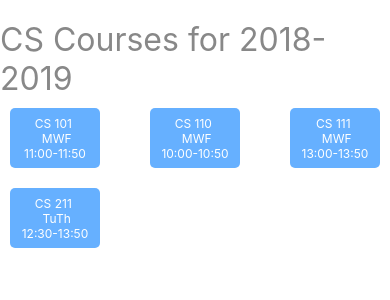
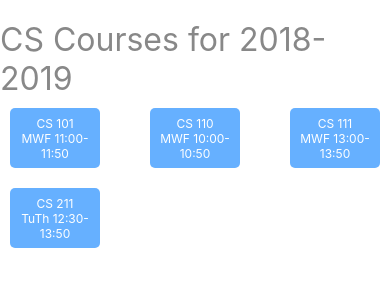
Before and after one commit to Zhihan1996/Scheduler, a React Native app: screen / in a window 390 px wide. Shown: the top 300 px of the page. Built offline with nearby package versions, Linux system fonts and the light colour scheme.

Commit message:
modulize

```diff
--- a/App.js
+++ b/App.js
@@ -1,5 +1,6 @@
 import React from 'react';
-import { StyleSheet, Text, View, TouchableOpacity, SafeAreaView, ScrollView } from 'react-native';
+import { StyleSheet, Text, View, SafeAreaView } from 'react-native';
+import CourseList from './components/CourseList';
 
 
 const schedule = {
@@ -32,25 +33,7 @@ const Banner = ({title}) => (
   <Text style={styles.bannerStyle}>{title}</Text>
 )
 
-const CourseList = ({courses}) => (
-  <ScrollView>
-    <View style={styles.courseList}>
-      {courses.map(course => <Course key={course.id} course={course} />)}
-    </View>
-  </ScrollView>
-)
 
-const getCourseNumber = course => (
-  course.id.slice(1)
-);
-
-const Course = ({course}) => (
-  <TouchableOpacity style={styles.courseButton}>
-    <Text style={styles.courseText}>
-      {`CS ${getCourseNumber(course)} \n ${course.meets}`}
-    </Text>
-  </TouchableOpacity>
-);
 
 const App = () => {
   return (
@@ -72,29 +55,6 @@ const styles = StyleSheet.create({
     color: '#888',
     fontSize: 32,
   },
-  courseList: {
-    flex: 1,
-    flexDirection: 'row',
-    flexWrap: 'wrap',
-    alignItems: 'center',
-    justifyContent: 'space-between',
-  },
-  courseButton: {
-    borderRadius: 5,
-    justifyContent: 'center',
-    alignItems: 'center',
-    margin: 10,
-    height: 60,
-    padding: 10,
-    minWidth: 90,
-    maxWidth: 90,
-    backgroundColor: '#66b0ff',
-  },
-  courseText:{
-    color: '#fff',
-    fontSize: 12,
-    textAlign: 'center',
-  },
 });
 
 export default App;
--- /dev/null
+++ b/components/Course.js
@@ -0,0 +1,36 @@
+import React from 'react';
+import { StyleSheet, Text, TouchableOpacity } from 'react-native';
+
+const getCourseNumber = course => (
+  course.id.slice(1)
+)
+
+const Course = ({course}) => (
+  <TouchableOpacity style={styles.courseButton}>
+    <Text style={styles.courseText}>
+      {`CS ${getCourseNumber(course)}\n${course.meets}`}
+    </Text>
+  </TouchableOpacity>
+);
+
+const styles = StyleSheet.create({
+  courseButton: {
+    flex: 1,
+    borderRadius: 5,
+    justifyContent: 'center',
+    alignItems: 'center',
+    margin: 10,
+    height: 60,
+    padding: 10,
+    minWidth: 90,
+    maxWidth: 90,
+    backgroundColor: '#66b0ff',
+  },
+  courseText:{
+    color: '#fff',
+    fontSize: 12,
+    textAlign: 'center',
+  },
+});
+
+export default Course;
--- /dev/null
+++ b/components/CourseList.js
@@ -0,0 +1,24 @@
+import React from 'react';
+import Course from './Course'
+import { StyleSheet, View, ScrollView } from 'react-native';
+
+
+const CourseList = ({courses}) => (
+    <ScrollView>
+      <View style={styles.courseList}>
+        {courses.map(course => <Course key={course.id} course={course} />)}
+      </View>
+    </ScrollView>
+  )
+
+  const styles = StyleSheet.create({
+    courseList: {
+      flex: 1,
+      flexDirection: 'row',
+      flexWrap: 'wrap',
+      alignItems: 'center',
+      justifyContent: 'space-between',
+    },
+  });
+
+export default CourseList
```
